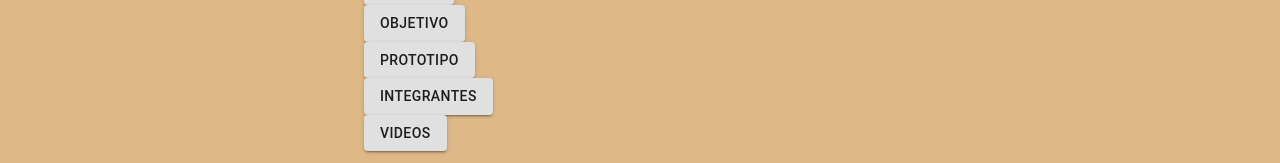
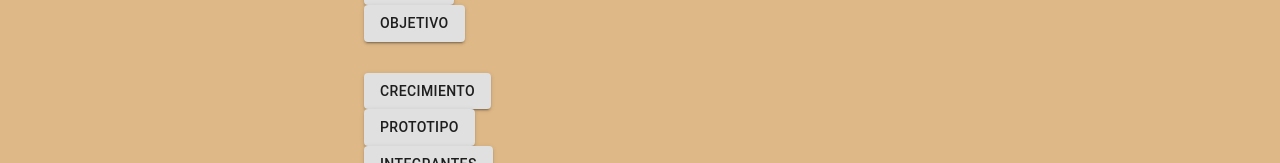
Before and after one commit to Ramon3210/kopanda, a React (Create React App) app: page / in a window 1280 px wide. Shown: the part 174-337 px from the top of the page. Built offline with nearby package versions, Linux system fonts and the light colour scheme.

Commit message:
Update Content.jsx

```diff
--- a/src/component/Content.jsx
+++ b/src/component/Content.jsx
@@ -25,6 +25,15 @@ class Content extends Component {
           <Link to="/evaluacion">
             <Button variant="contained" color="default">
               Objetivo
+            </Button>
+          </Link>
+          </div>
+
+           &nbsp;&nbsp;
+          <div>
+          <Link to="/crecimiento">
+            <Button variant="contained" color="default">
+              Crecimiento
             </Button>
           </Link>
           </div>
```
